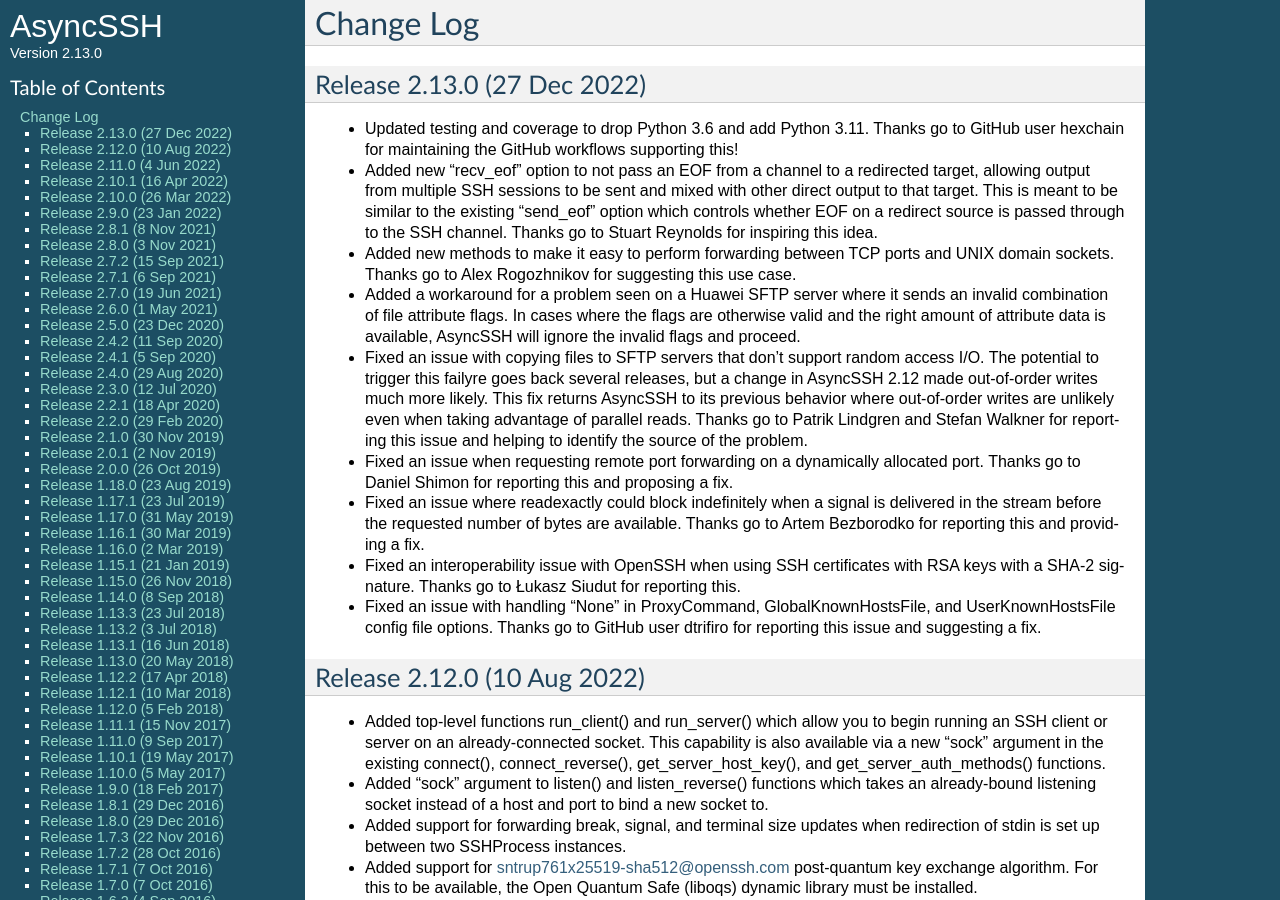
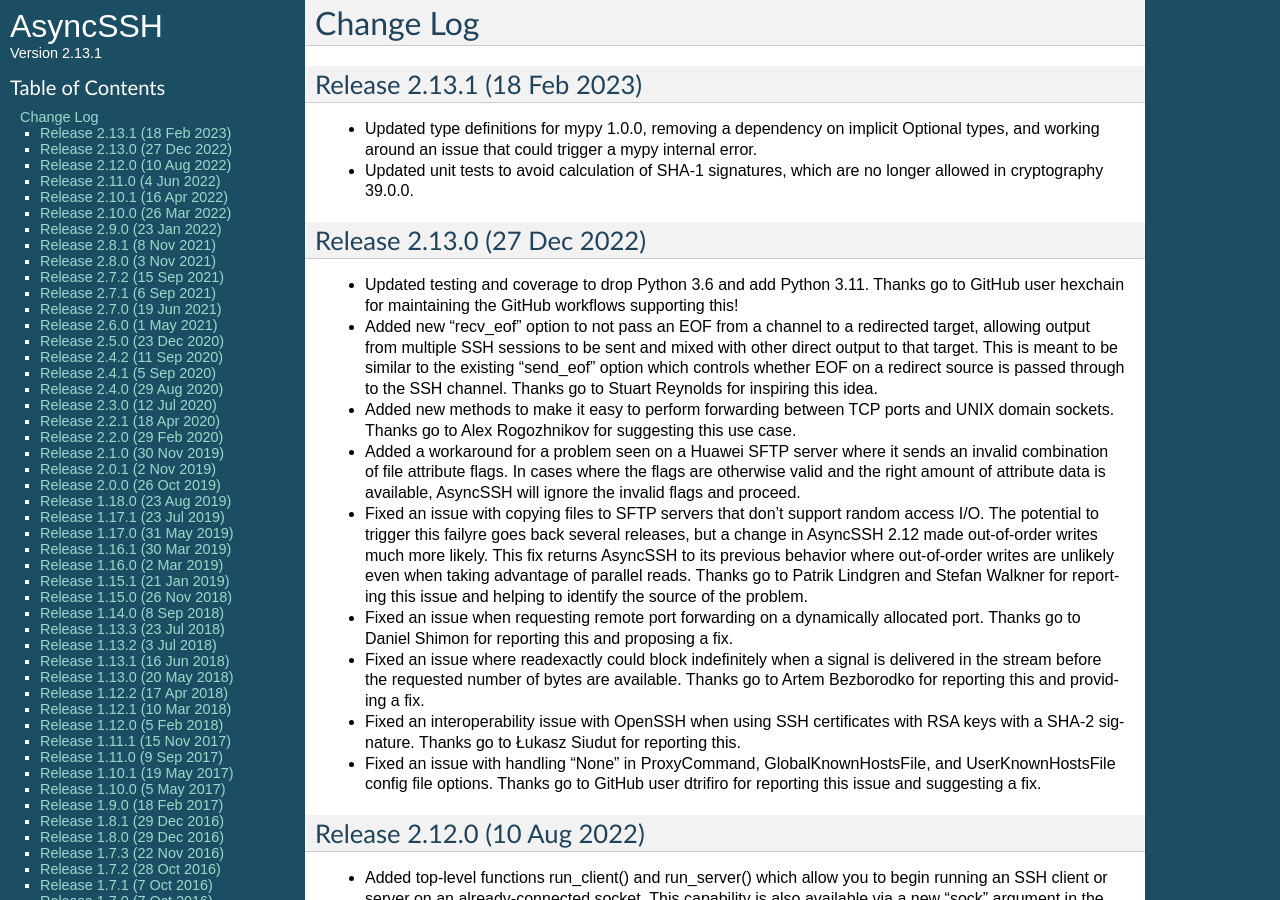
Before and after one commit to ronf/asyncssh, a Sphinx documentation site: the page built from docs/changes.rst, in a window 1280 px wide and 900 px high. Built offline with Sphinx 7.4.7, drawn with Linux system fonts in a browser that asks for light colours.

Commit message:
Bump version number up to 2.13.1 and update change log

```diff
--- a/asyncssh/version.py
+++ b/asyncssh/version.py
@@ -26,4 +26,4 @@ __author_email__ = 'ronf@timeheart.net'
 
 __url__ = 'http://asyncssh.timeheart.net'
 
-__version__ = '2.13.0'
+__version__ = '2.13.1'
--- a/docs/changes.rst
+++ b/docs/changes.rst
@@ -2,6 +2,16 @@
 
 Change Log
 ==========
+
+Release 2.13.1 (18 Feb 2023)
+----------------------------
+
+* Updated type definitions for mypy 1.0.0, removing a dependency on
+  implicit Optional types, and working around an issue that could
+  trigger a mypy internal error.
+
+* Updated unit tests to avoid calculation of SHA-1 signatures, which
+  are no longer allowed in cryptography 39.0.0.
 
 Release 2.13.0 (27 Dec 2022)
 ----------------------------
```
